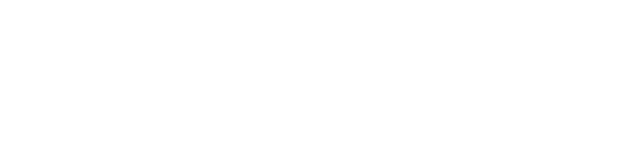
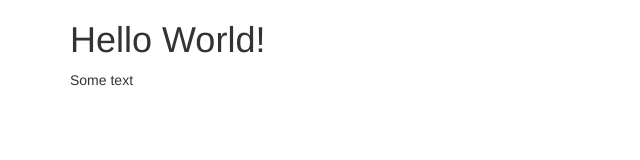
Before and after one commit to JoshB2699/BootstrapLearning, a plain HTML site: page index.html in a window 1280 px wide. Shown: the whole page, without its empty margins (0-640 px from the left). Drawn offline with Linux system fonts and the light colour scheme.

Commit message:
index.html fix

```diff
--- a/index.html
+++ b/index.html
@@ -4,9 +4,9 @@
     <title>Bootstrap Learning</title>
     <meta charset="utf-8">
     <meta name="viewport" content="width=device-width, initial-scale=1">
-    <link rel="stylesheet" href = "public/bootstrap/css/bootstrap.min.css"/>
-    <script src = "public/jquery-3.1.0.min.js"/>
-    <script src = "public/bootstrap/js/bootstrap.min.js"/>
+    <link rel="stylesheet" href = "./public/bootstrap/css/bootstrap.min.css"/>
+    <script src = "./public/jquery-3.1.0.min.js"></script>
+    <script src = "./public/bootstrap/js/bootstrap.min.js"></script>
   </head>
   <body>
     <div class="container">
```
